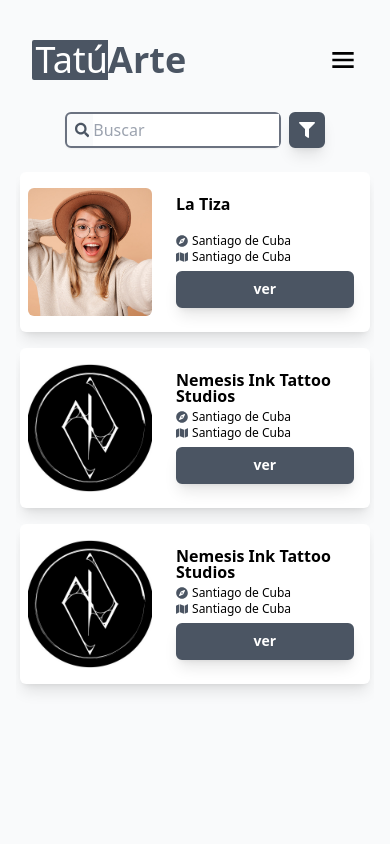
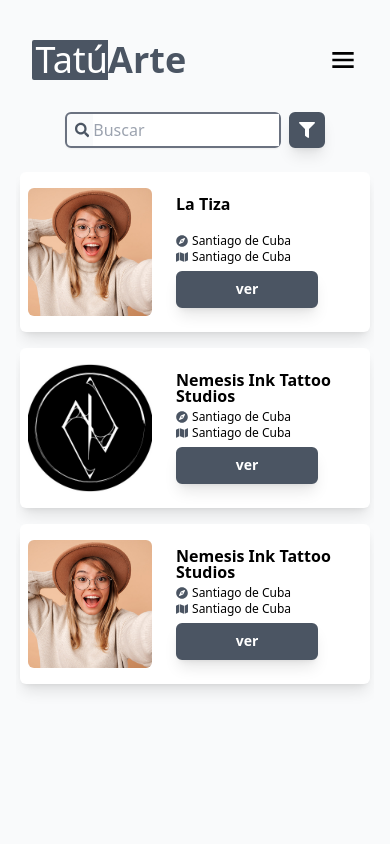
Before and after one commit to AlbeTorres/tatuarte, a React (Create React App) app: page /home in a window 390 px wide. Shown: the top 844 px of the page. Built offline with nearby package versions, Linux system fonts and the light colour scheme.

Commit message:
mejorado responsive home

```diff
--- a/src/components/estudio/estudioCard.css
+++ b/src/components/estudio/estudioCard.css
@@ -8,6 +8,6 @@
 
 .btn-datos{
     @apply bg-gray-600  rounded-md shadow-lg font-semibold text-sm border-2 border-gray-600
-    text-white inline-block w-full hover:text-white hover:bg-gray-800 focus:outline-none
+    text-white inline-block w-4/5  hover:text-white hover:bg-gray-800 focus:outline-none
     focus:ring focus:ring-offset-2 focus:ring-gray-800 focus:ring-opacity-50 active:bg-gray-900
 }
--- a/src/pages/home/Home.js
+++ b/src/pages/home/Home.js
@@ -43,7 +43,7 @@
         <section className='grid gap-4 items-center  auto-rows-min    md:grid-cols-2 lg:grid-cols-3 md:gap-4  h-screen lg:h-96  overflow-y-scroll p-1  w-11/12  md:w-4/5 mx-auto ' >
             <EstudioCard name={'La Tiza'} img={'img/test.jpg '} />
             <EstudioCard name={'Nemesis Ink Tattoo Studios'} img={'img/1.jpg '}/>
-            <EstudioCard name={'Nemesis Ink Tattoo Studios'} img={'img/1.jpg '}/>
+            <EstudioCard name={'Nemesis Ink Tattoo Studios'} img={'img/test.jpg '}/>
 
 
 
```
